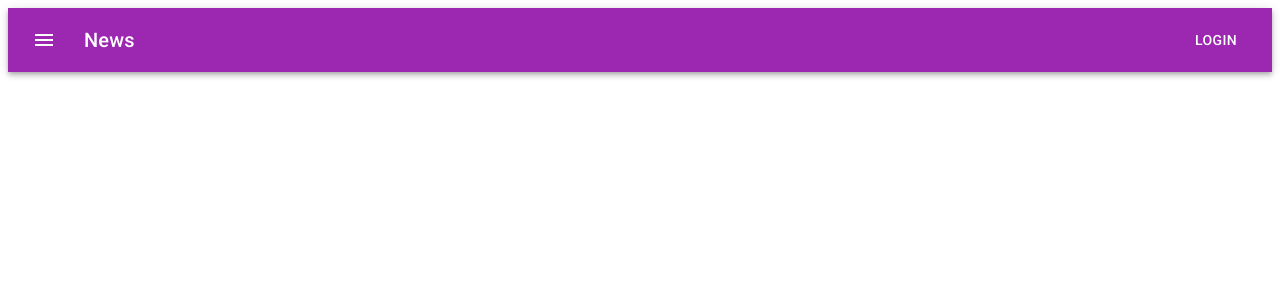
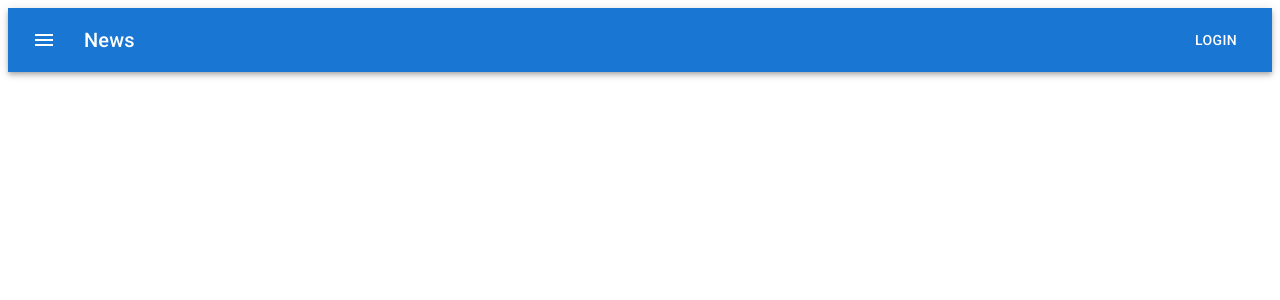
Before and after one commit to CodecoolGlobal/el-proyecte-grande-design-general-HorvathAron, a React (Create React App) app in the folder frontend/: page / in a window 1280 px wide. Shown: the top 300 px of the page. Built offline with nearby package versions, Linux system fonts and the light colour scheme.

Commit message:
create layout

```diff
--- a/frontend/package.json
+++ b/frontend/package.json
@@ -13,6 +13,7 @@
     "@testing-library/user-event": "^13.5.0",
     "react": "^18.2.0",
     "react-dom": "^18.2.0",
+    "react-router-dom": "^6.9.0",
     "react-scripts": "5.0.1",
     "web-vitals": "^2.1.4"
   },
--- a/frontend/src/App.jsx
+++ b/frontend/src/App.jsx
@@ -1,10 +1,15 @@
-import NavBar from './Components/NavBar';
+import Layout from "./Components/Layout";
+import { Route, Routes } from "react-router-dom";
 
 
 export default function App() {
   return (
-    <div>
-        <NavBar/>
+    <div className="App">
+          <Routes>
+            <Route index element={<Layout />}>
+
+            </Route>
+          </Routes>
     </div>
   );
 }
--- /dev/null
+++ b/frontend/src/Components/Content.js
@@ -0,0 +1,10 @@
+import React from "react";
+import {Outlet} from 'react-router-dom';
+
+const Content = () => {
+  return(
+    <Outlet/>
+  )
+};
+
+export default Content;
--- /dev/null
+++ b/frontend/src/Components/Layout.js
@@ -0,0 +1,14 @@
+import React from "react";
+import Content from "./Content";
+import NavBar from "./NavBar";
+
+const Layout = () => {
+  return (
+    <>
+      <NavBar />
+      <Content />
+    </>
+  );
+};
+
+export default Layout;
--- a/frontend/src/Components/NavBar.js
+++ b/frontend/src/Components/NavBar.js
@@ -9,7 +9,7 @@ import MenuIcon from '@mui/icons-material/Menu';
 export default function NavBar() {
   return (
     <Box sx={{ flexGrow: 1 }}>
-      <AppBar position="static" color='secondary'>
+      <AppBar position="static" color='primary'>
         <Toolbar>
           <IconButton
             size="large"
--- a/frontend/src/index.js
+++ b/frontend/src/index.js
@@ -1,5 +1,16 @@
 import React from 'react';
-import ReactDOM from 'react-dom';
-import App from'./App.jsx';
+import ReactDOM from 'react-dom/client';
+import App from './App';
+import { BrowserRouter } from "react-router-dom";
 
-ReactDOM.render(<App />,document.getElementById('root'));
+
+const root = ReactDOM.createRoot(
+    document.getElementById('root')
+  );
+  root.render(
+    <React.StrictMode>
+    <BrowserRouter>
+      <App />
+    </BrowserRouter>
+  </React.StrictMode>
+  );
```
Also changed, not shown: frontend/src/Components/Home.js (added, +11 -0 lines), 1 other file (tests, documents, lock files or other folders).
